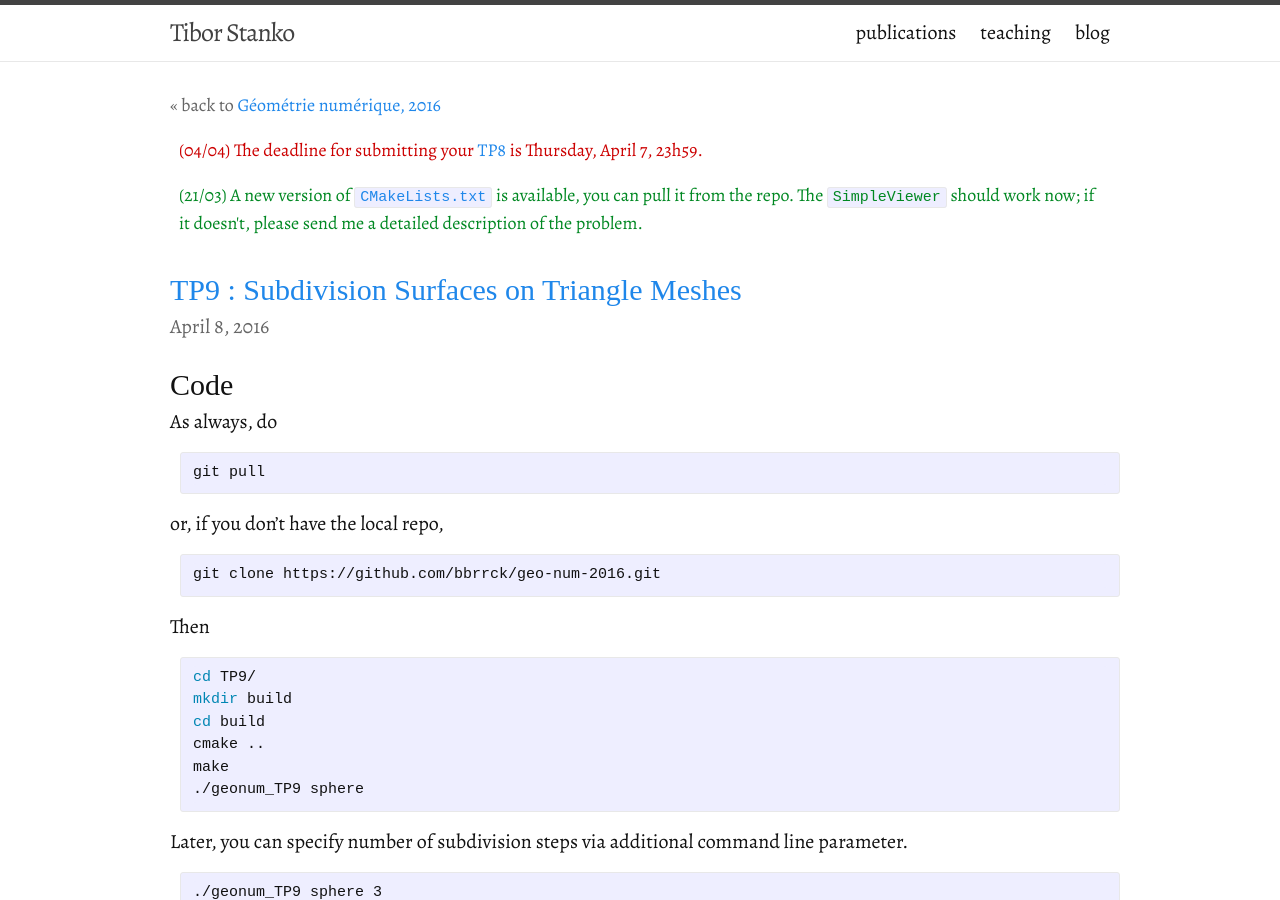
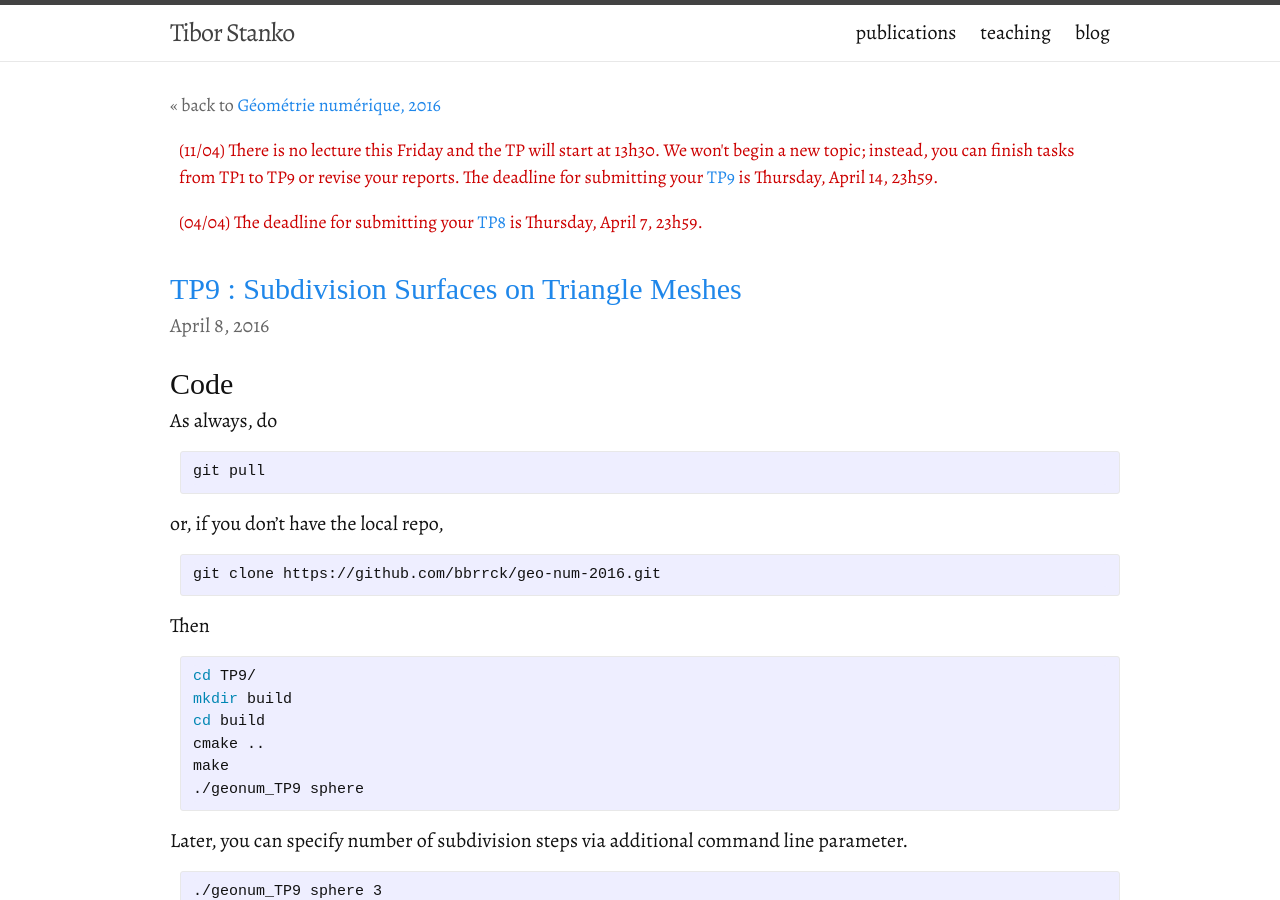
Before and after one commit to bbrrck/bbrrck.github.io, a Jekyll site: the page built from teaching/geo-num-2016/tp9.md, in a window 1280 px wide and 900 px high. Built offline with Jekyll 4.4.1, drawn with Linux system fonts in a browser that asks for light colours; some web fonts are replaced; formulas are drawn with MathJax 3; some of the changed text lies outside the part shown.

Commit message:
announce+some TP9 modifs

```diff
--- a/_data/teaching-geonum2016.yml
+++ b/_data/teaching-geonum2016.yml
@@ -12,6 +12,12 @@ meta    :
     room    : "F217, UFR IM²AG"
 
 news      :
+
+  - date  : 2016-04-11 12:00:00
+    type  : 'deadline'
+    text  : "There is no lecture this Friday and the TP will start at 13h30.
+             We won't begin a new topic; instead, you can finish tasks from TP1 to TP9 or revise your reports.
+             The deadline for submitting your <a href='/teaching/geo-num-2016/tp9.html'>TP9</a> is Thursday, April 14, 23h59."
 
   - date  : 2016-04-04 12:00:00
     type  : 'deadline'
--- a/teaching/geo-num-2016/tp9.md
+++ b/teaching/geo-num-2016/tp9.md
@@ -60,7 +60,7 @@ Pixar's short *Geri's Game* (1997) is considered to be the first 'real' applicat
 Geri's game, an Academy award-winning short movie by Pixar.
 
 
-## Loop Subdivision Scheme
+## Loop subdivision scheme
 Today, you'll be implementing the Loop subdivision scheme for triangle meshes. Like every surface subdivision scheme,
 it consists of two general steps:
 
@@ -190,7 +190,7 @@ columns 2 and 3: indices of opposite vertices (weight $\frac18$)
 
 
 
-## Test Surfaces
+## Test surfaces
 This is the list of all provided test surfaces, with vertex and face counts.
 
 Don't apply too many iterations on surfaces with more faces, as the number of faces grows exponentially.
```
